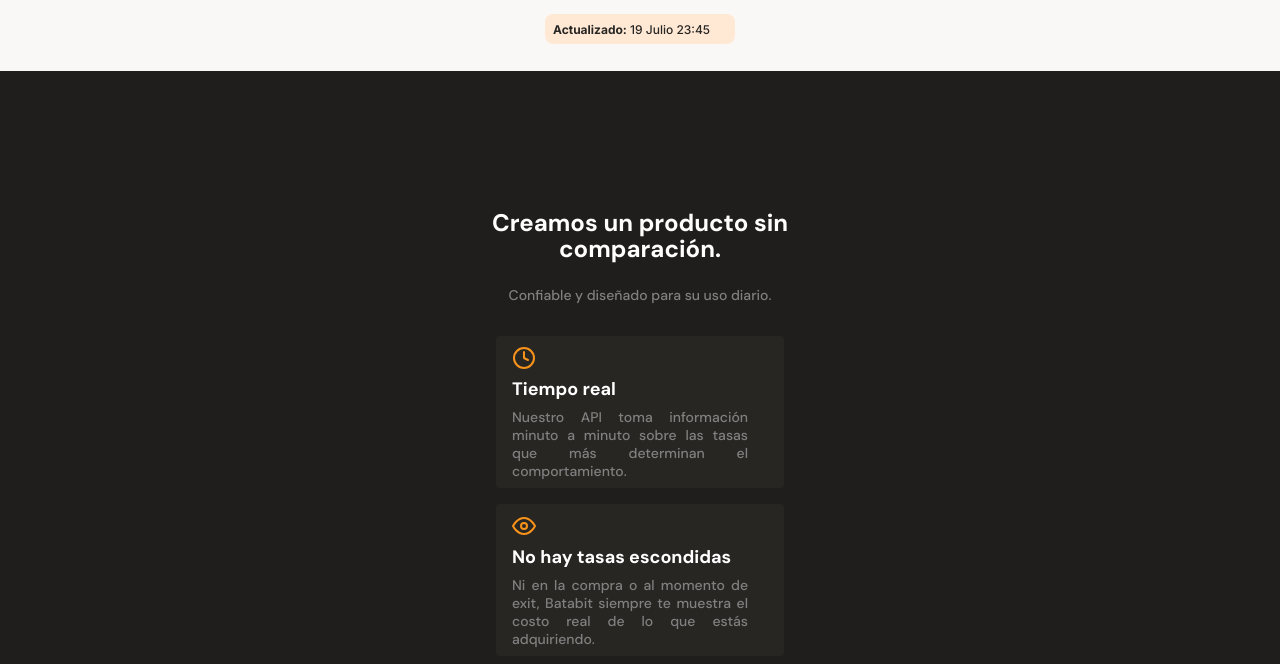
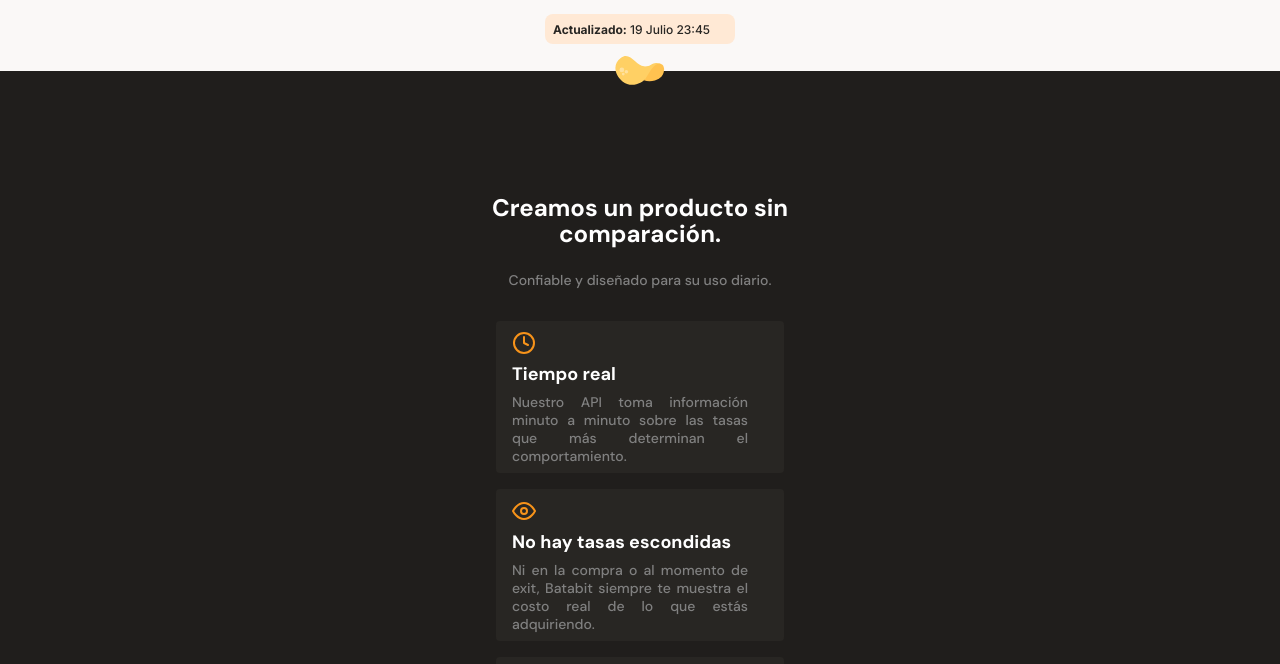
Before and after one commit to joseluis1061/batataBit, a website: page src/index.html in a window 1280 px wide. Shown: the part 1119-1783 px from the top of the page. Drawn offline with Linux system fonts and the light colour scheme.

Commit message:
Agregando la patata a la seccion de productos

```diff
--- a/src/index.css
+++ b/src/index.css
@@ -264,17 +264,29 @@ main .container{
 }
 /*Segunda seccion*/
 .main--info-container{
+    position: relative;
     display: flex;
     flex-direction: column;
     justify-content: center;
     align-content: center;
 
     width: 100%;
-    padding-top: 75px;
+    padding-top: 60px;
     padding-bottom: 65px;
     height: auto;
 
     background-color: var(--black);
+}
+.main--info-container span{
+    position: absolute;
+    top: -20px;
+    left: calc(50% - 25px);
+    width: 50px;
+    height: 40px;
+    background-image: url("assets/icons/batata.svg");
+    background-position: center;
+    background-repeat: no-repeat;
+    background-size: contain;
 }
 .main--info-container .main-info-title-container{
     display: flex;
--- a/src/index.html
+++ b/src/index.html
@@ -98,6 +98,7 @@
             <!---------  Segunda Sección  ----------->
             <section class="main--info-container">
 
+                <span></span>
                 <div class="main-info-title-container">
                     <h2>
                         Creamos un producto sin comparación.
```
